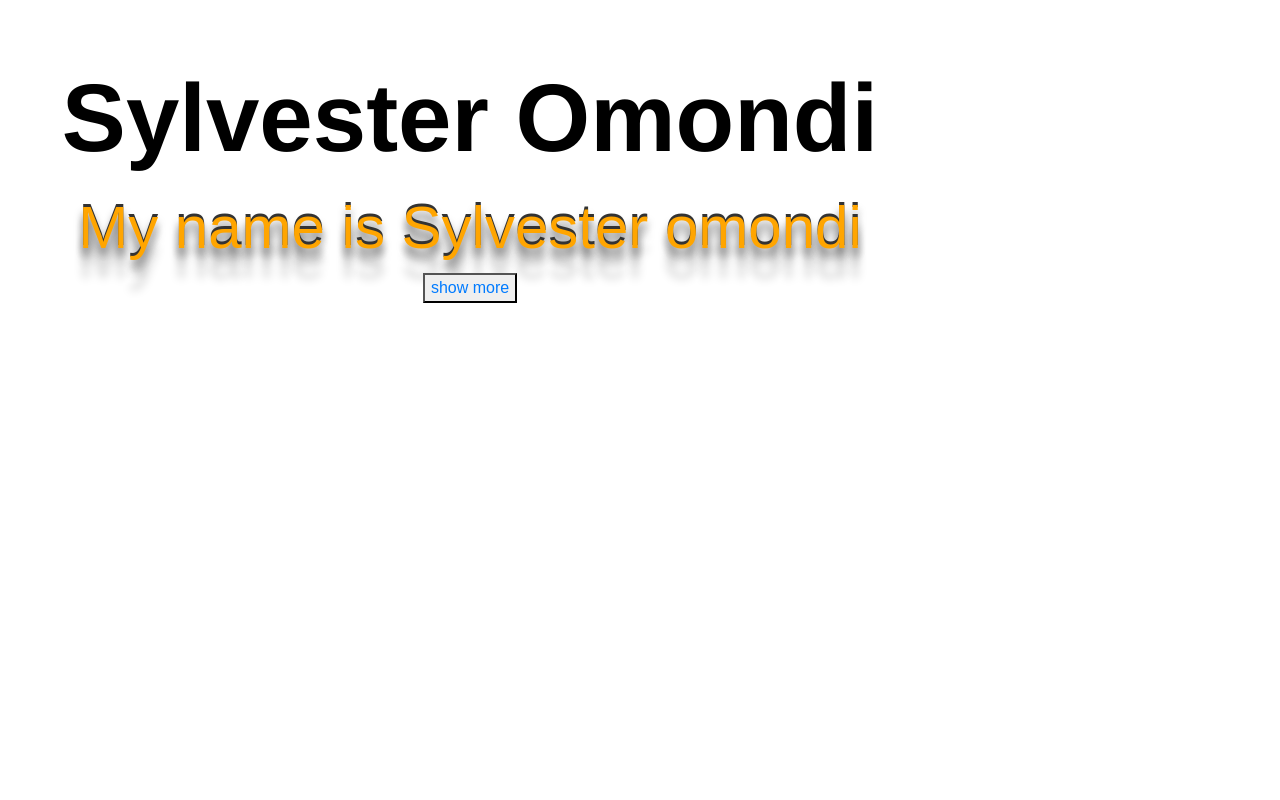
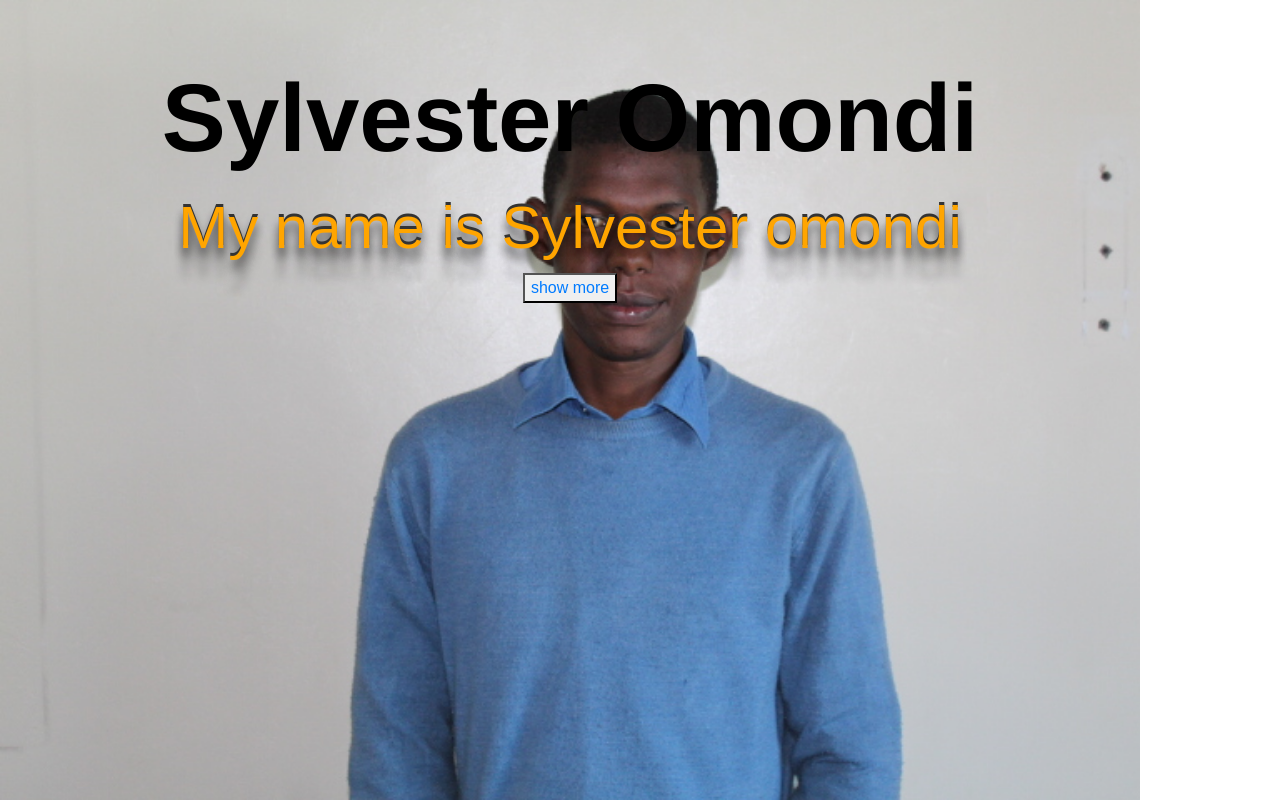
Before and after one commit to silver230/Portfolio-Landing-page, a plain HTML site: page index.html in a window 1280 px wide. Drawn offline with nearby package versions, Linux system fonts and the light colour scheme.

Commit message:
added  images

```diff
--- a/styles.css
+++ b/styles.css
@@ -10,11 +10,11 @@
   position: fixed;
   width: 100%;
   height: 100vh;
-  background-image: url(..images/IMG_4958.JPG)
-  left: 50%;
-  top: 0%;
-  margin-left: -100px;
-   margin-top:0;
+  background-image: url('./images/IMG_4958.JPG');
+  /* left: 50%; */
+  /* top: 0%; */
+  /* margin-left: -100px; */
+   /* margin-top:0; */
   /* position: absolute; */
 }
 #info{
```
Also changed, not shown: info.html (+4 -4 lines), images/ news.png (deleted), images/ pig.png (deleted).
